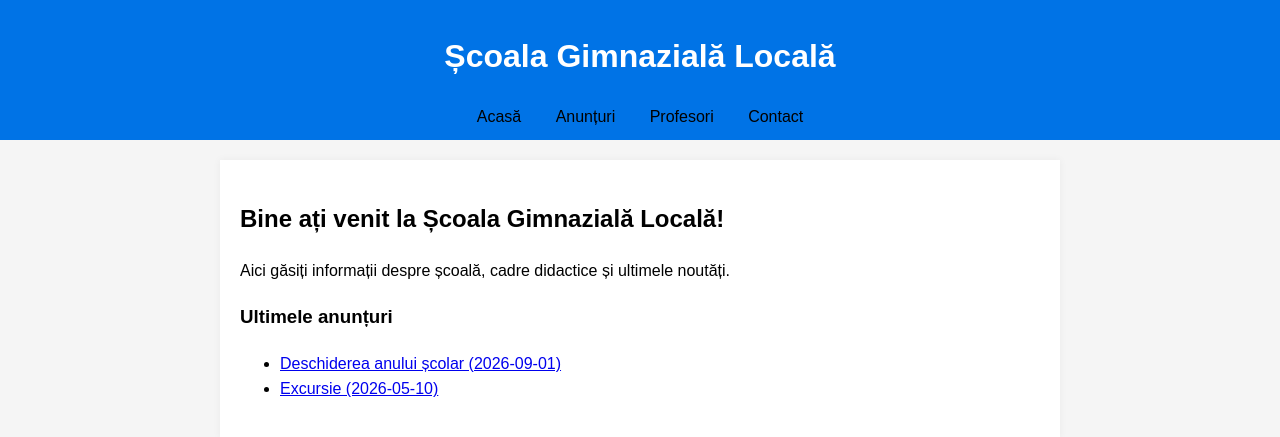
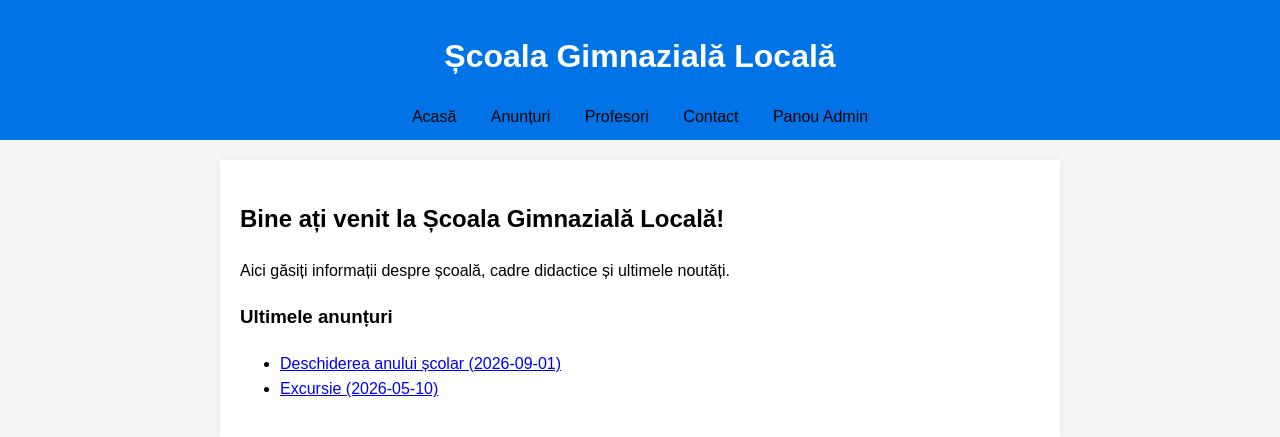
Before and after one commit to zbardian/scoala_gimnaziala, a PHP site: page /index.php in a window 1280 px wide. Shown: the top 437 px of the page. Run offline with PHP 8.4, Linux system fonts and the light colour scheme; data comes from the database, SQL or seed files in the repository.

Commit message:
commit 8

```diff
--- a/includes/header.php
+++ b/includes/header.php
@@ -20,6 +20,7 @@ if(!defined('PROJECT_INIT')) {
                 <a href="/anunturi.php">Anunțuri</a>
                 <a href="/profesori.php">Profesori</a>
                 <a href="/contact.php">Contact</a>
+                <a href="/admin/login.php">Panou Admin</a>
             </nav>
         </div>
     </header>
```
